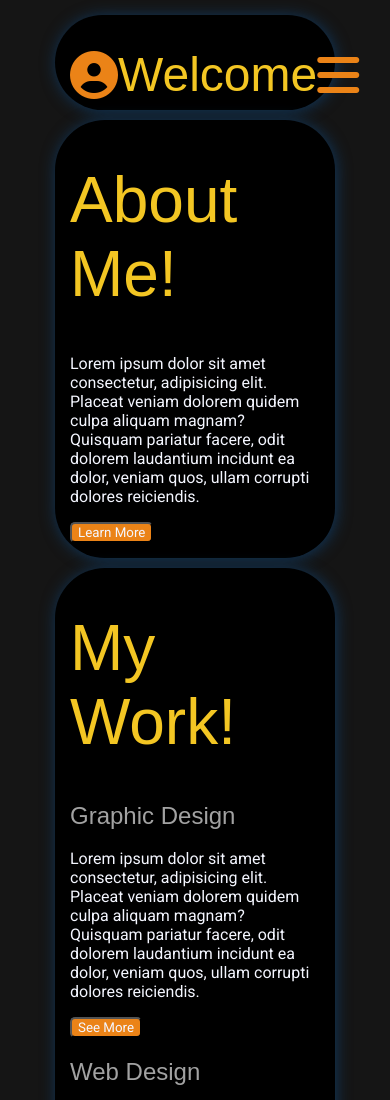
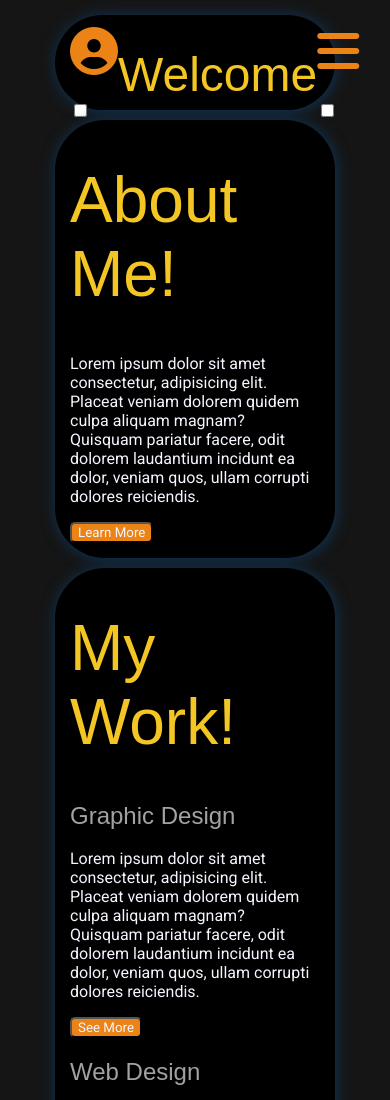
Before and after one commit to JudahFree/Module10Portfolio, a plain HTML site: page index.html in a window 390 px wide. Shown: the top 1100 px of the page. Drawn offline with Linux system fonts and the light colour scheme; a web font is replaced by a local one.

Commit message:
Css Changes

```diff
--- a/index.html
+++ b/index.html
@@ -56,9 +56,9 @@
     <header>
         <container>
             <div class="mobile-header">
-                <div class="hidden" id="aside-btn"><i class="fa-solid fa-circle-user"></i></div>
+                <div class="hidden" id="aside-btn"><i class="fa-solid fa-circle-user"><input type="checkbox" /></i></div>
                 <h1 class="hidden">Welcome</h1>
-                <div class="hidden" id="nav-btn"><i class="fa-solid fa-bars"></i></div>
+                <div class="hidden" id="nav-btn"><i class="fa-solid fa-bars"><input type="checkbox" /></i></div>
             </div>
             <h1>Welcome</h1>
             <ul class="navbar">
--- a/style.css
+++ b/style.css
@@ -204,6 +204,9 @@ footer {
     .hidden {
         display: flex;
         font-size: 3rem;
+        :hover {
+            cursor: pointer;
+        }
         #aside-btn {
             float: left;
             align-self: flex-start;
```
